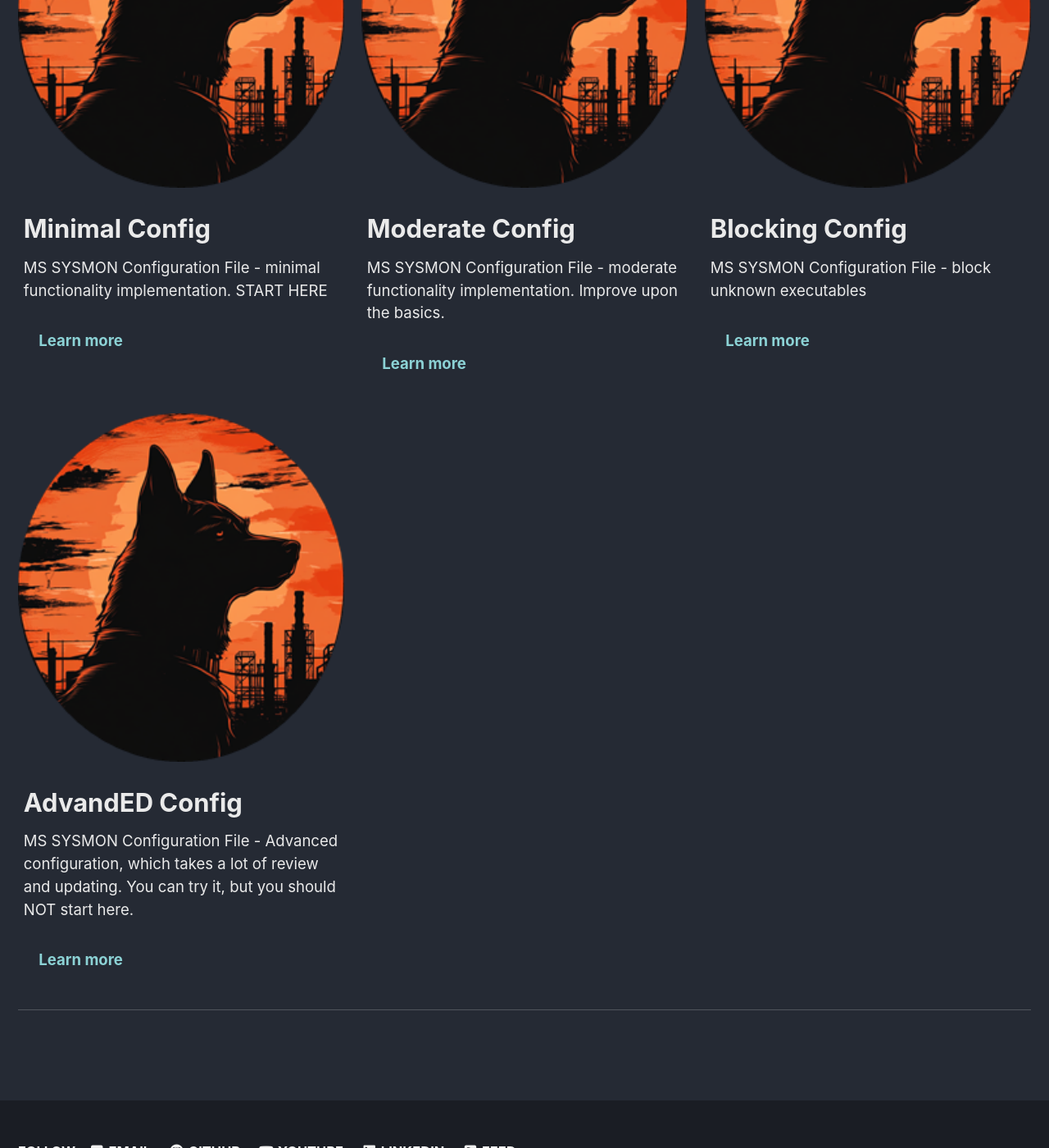
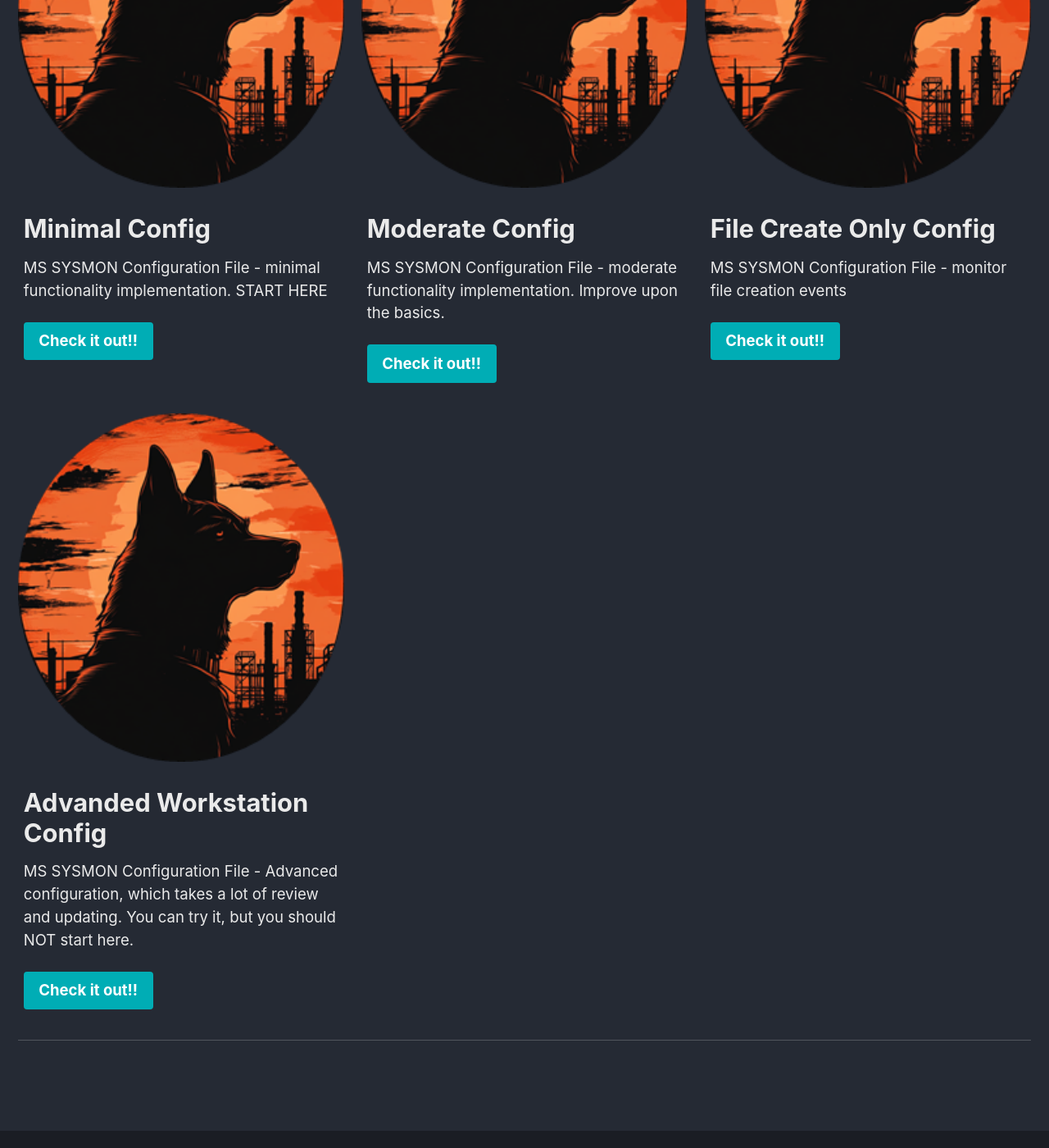
Before and after one commit to cutaway-security/ICSWatchDog, a Jekyll site: the page built from _pages/home.md, in a window 1280 px wide and 1400 px high, scrolled down 875 px. Shown: the whole window at 82% size. Built offline with Jekyll 4.4.1, drawn with Linux system fonts in a browser that asks for light colours; cached includes are drawn as plain includes.

Commit message:
Update home.md

```diff
--- a/_pages/home.md
+++ b/_pages/home.md
@@ -16,30 +16,30 @@
     alt: "Minimal"
     title: "Minimal Config"
     excerpt: "MS SYSMON Configuration File - minimal functionality implementation. START HERE"
-    url: "/about/"
-    #btn_class: "btn--primary"
-    #btn_label: "Learn more"
+    url: "https://github.com/cutaway-security/ICSWatchDog/blob/main/sysmonconfig-minimal.xml"
+    btn_class: "btn--primary"
+    btn_label: "Check it out!!"
   - image_path: /assets/images/icswatchdog_logo_1_circle_sm1.png
     alt: "Moderate"
     title: "Moderate Config"
     excerpt: "MS SYSMON Configuration File - moderate functionality implementation. Improve upon the basics."
-    url: "/about/"
-    #btn_class: "btn--primary"
-    #btn_label: "Learn more"
+    url: "https://github.com/cutaway-security/ICSWatchDog/blob/main/sysmonconfig-export.xml"
+    btn_class: "btn--primary"
+    btn_label: "Check it out!!"
   - image_path: /assets/images/icswatchdog_logo_1_circle_sm1.png
-    alt: "Blocking"
-    title: "Blocking Config"
-    excerpt: "MS SYSMON Configuration File - block unknown executables"
-    url: "/about/"
-    #btn_class: "btn--primary"
-    #btn_label: "Learn more"
+    alt: "File Create Only"
+    title: "File Create Only Config"
+    excerpt: "MS SYSMON Configuration File - monitor file creation events"
+    url: "https://github.com/cutaway-security/ICSWatchDog/blob/main/sysmonconfig-filecreate-only.xml"
+    btn_class: "btn--primary"
+    btn_label: "Check it out!!"
   - image_path: /assets/images/icswatchdog_logo_1_circle_sm1.png
     alt: "Advanced"
-    title: "AdvandED Config"
+    title: "Advanded Workstation Config"
     excerpt: "MS SYSMON Configuration File - Advanced configuration, which takes a lot of review and updating. You can try it, but you should NOT start here."
-    url: "/about/"
-    #btn_class: "btn--primary"
-    #btn_label: "Learn more"
+    url: "https://github.com/cutaway-security/ICSWatchDog/blob/main/sysmonconfig-adv-workstation.xml"
+    btn_class: "btn--primary"
+    btn_label: "Check it out!!"
 ---
 
 {% include feature_row %}
```
